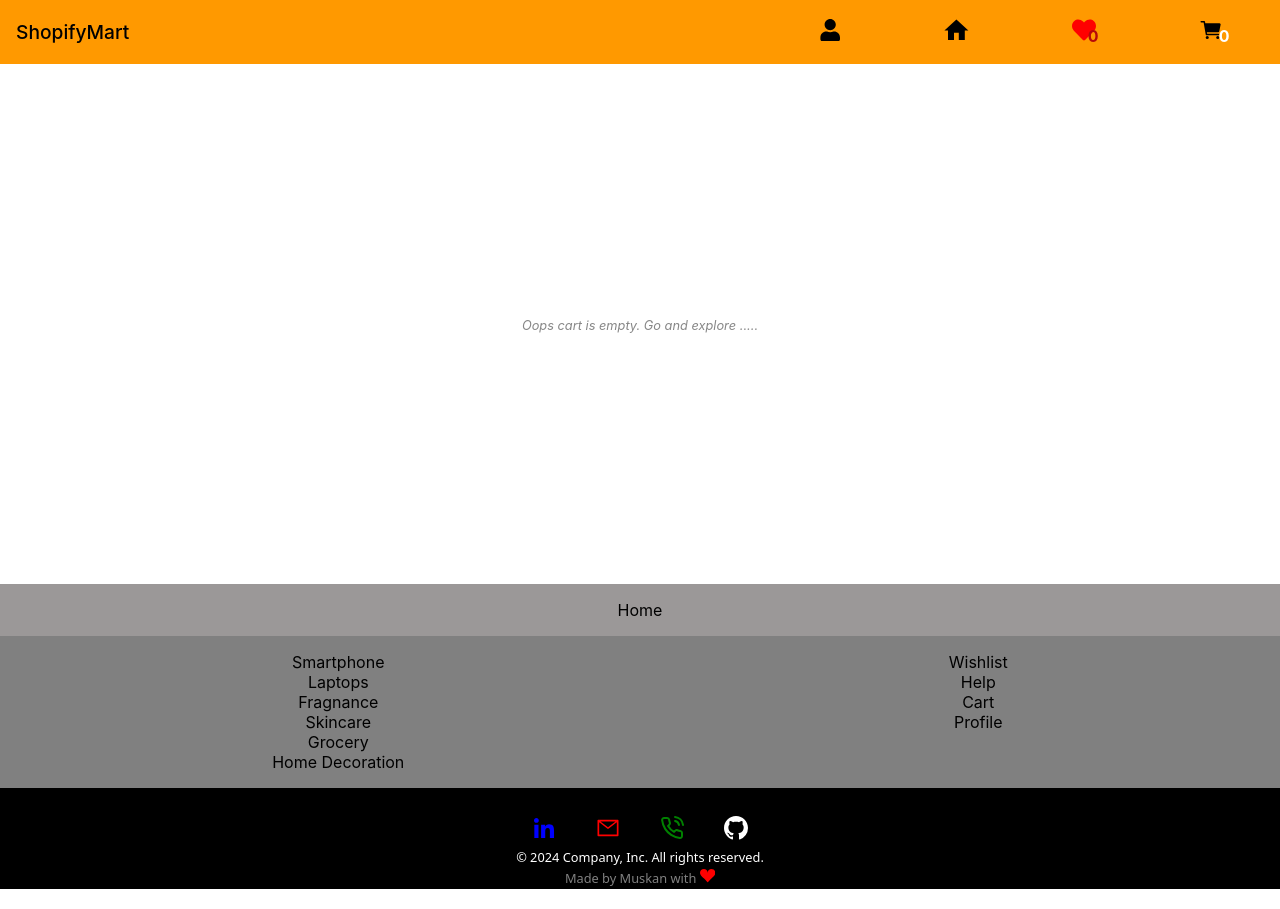
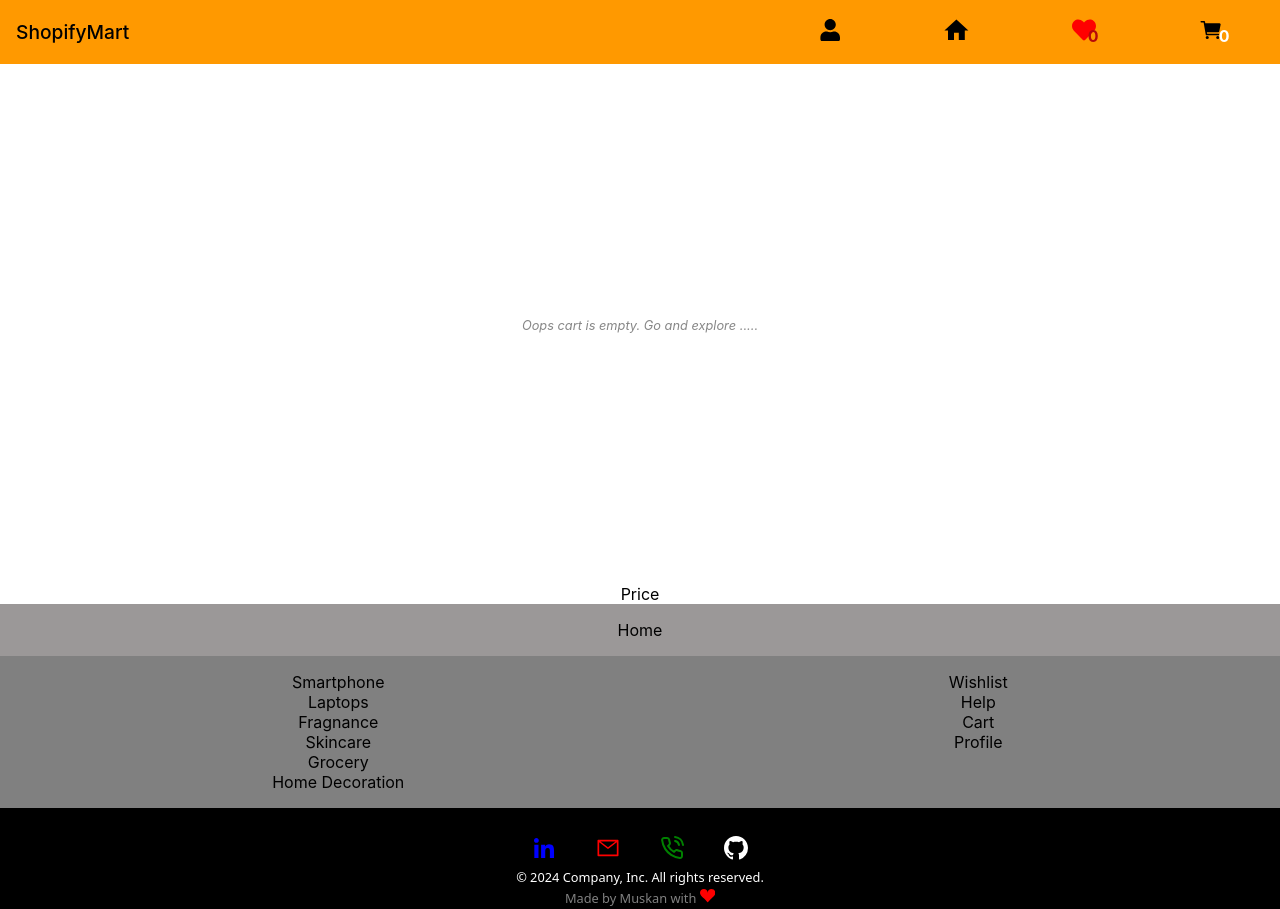
Before and after one commit to MuskanSrivastava8/shopifymart, a React (Create React App) app: page /shopifymart/CartPage in a window 1280 px wide. Built offline with nearby package versions, Linux system fonts and the light colour scheme.

Commit message:
Detail page navigation changes

```diff
--- a/src/Component/CartPage/CartPage.js
+++ b/src/Component/CartPage/CartPage.js
@@ -2,6 +2,7 @@ import React from "react";
 import { useSelector } from "react-redux";
 import ItemCard from "../ProductPage/ItemCard";
 import { Navigate } from "react-router-dom";
+import "./CartPage.scss";
 
 function CartPage() {
   const showHomePageComponentResp = useSelector(
@@ -43,7 +44,10 @@ function CartPage() {
             </div>
           </div>
         )}
+
+
       </div>
+      <div className="cart_price_div">Price</div>
     </>
   );
 }
--- /dev/null
+++ b/src/Component/CartPage/CartPage.scss
@@ -0,0 +1,7 @@
+.cart_price_div{
+    // display: flex;
+    // position: sticky;
+    // top: 4rem;
+    // left: 0rem;
+    // z-index: 1;
+}
--- a/src/Component/DetailPage/detailPage.js
+++ b/src/Component/DetailPage/detailPage.js
@@ -12,7 +12,7 @@ import { PiKeyReturnThin } from "react-icons/pi";
 import ItemCard from "../ProductPage/ItemCard";
 import { useDispatch } from "react-redux";
 import { updateCart, updateWishList } from "../../Store/store";
-
+import { setShowWishListComponent, setShowCartPageComponent } from "../../Store/store";
 
 const DetailPage = (catagoryName) => {
   const [showCatagoryPage, setshowCatagoryPage] = useState(false);
@@ -52,17 +52,21 @@ const DetailPage = (catagoryName) => {
   const showCartPageComponentResp = useSelector(
     (store) => store.STORE.showCartPageComponent
   );
+  dispatch(setShowWishListComponent(true));
+  dispatch(setShowCartPageComponent(false));
+
   useEffect(() => {
     document.getElementById("detail_page_Main").scrollIntoView();
   }, [itemSelectedResp]);
 
-  const AddToCartFunction = ()=> {
-    console.log("itemSelectedResult",itemSelectedResult[0].id)
+  const AddToCartFunction = () => {
+    console.log("itemSelectedResult", itemSelectedResult[0].id);
     dispatch(updateCart(itemSelectedResult[0].id));
-  }
-  const AddToWishListFunction = ()=> {
-    console.log("itemSelectedResult",itemSelectedResult[0].id)
-    dispatch(updateWishList(itemSelectedResult[0].id));  }
+  };
+  const AddToWishListFunction = () => {
+    console.log("itemSelectedResult", itemSelectedResult[0].id);
+    dispatch(updateWishList(itemSelectedResult[0].id));
+  };
 
   return (
     <React.Fragment>
```
